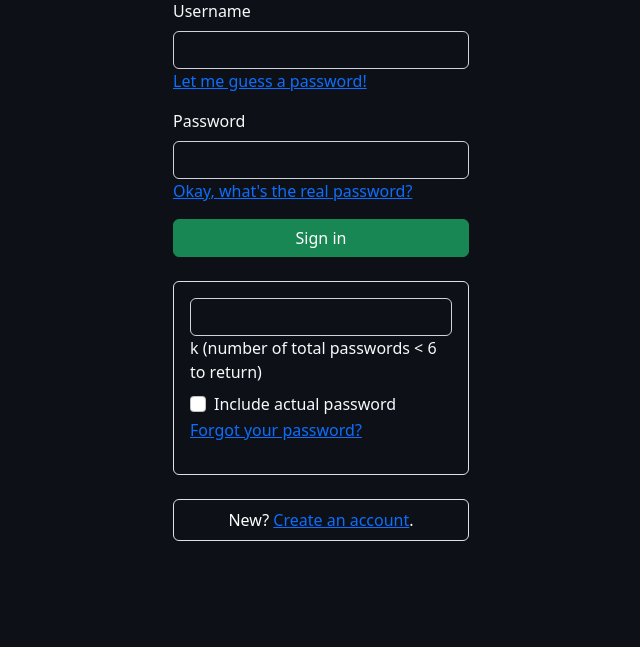
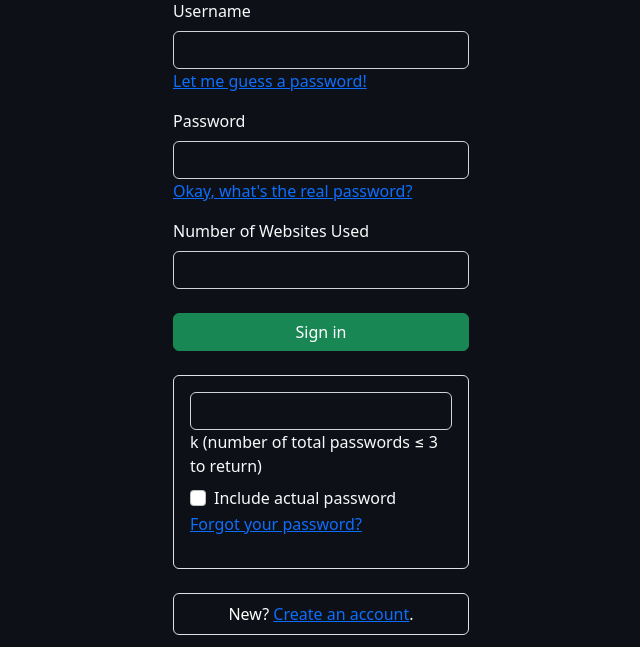
Before and after one commit to ntrllog/CS5540-HoneyGen, a Flask app: page / in a window 1280 px wide. Shown: the part 153-800 px from the top of the page, without its empty margins (319-959 px from the left). Run offline with Flask 2, Linux system fonts and the light colour scheme; some libraries are stand-ins or nearby versions.

Commit message:
tunable parameters k and num websites

```diff
--- a/site1/app.py
+++ b/site1/app.py
@@ -28,15 +28,17 @@ def index():
 def login():
     username = escape(request.form['username'])
     password = escape(request.form['password'])
-    results_doc = db.results.find_one({'username': username})
+    num_websites = int(request.form['numwebsites'])
+    k = int(request.form['k'])
+    results_doc = db[f"results_w{num_websites}_k{k}"].find_one({'username': username})
     if not results_doc:
         results_doc = {'username': username, 'success': 0, 'failures': 0}
-        db.results.insert_one(results_doc)
+        db[f"results_w{num_websites}_k{k}"].insert_one(results_doc)
     if verify_user(username, password):
-        db.results.update_one({'username': username}, {'$inc': {'success': 1}})
+        db[f"results_w{num_websites}_k{k}"].update_one({'username': username}, {'$inc': {'success': 1}})
         session['successmsg'] = 'Success!'
     else:
-        db.results.update_one({'username': username}, {'$inc': {'failures': 1}})
+        db[f"results_w{num_websites}_k{k}"].update_one({'username': username}, {'$inc': {'failures': 1}})
         session['errormsg'] = 'Invalid username or password!'
     return redirect(url_for('index'))
 
@@ -64,7 +66,7 @@ def forgotpw():
         return password
 
     k = int(request.form['k']) if 'k' in request.form else 2
-    k = k if k <= 5 else 5
+    k = k if k <= 3 else 3
     k = k if k > 0 else 1
 
     include_actual = escape(request.form['include_actual'])
--- a/site1/templates/index.html
+++ b/site1/templates/index.html
@@ -25,7 +25,7 @@
       <form method="post" action="login">
         <div class="form-outline">
           <label class="form-label text-light" for="username">Username</label>
-          <input type="text" id="username" name="username" class="form-control" />
+          <input type="text" id="username" name="username" class="form-control" required/>
         </div>
         <p><a id="getuserlink" class="mb-4" href="#">Let me guess a password!</a></p>
 
@@ -36,13 +36,18 @@
         <p><a id="getpwlink" class="mb-4" href="#">Okay, what's the real password?</a></p>
         <p id="getpassword" class="text-light"></p>
 
+        <div class="form-outline mb-4">
+          <label class="form-label text-light" for="numwebsites">Number of Websites Used</label>
+          <input type="number" id="numwebsites" name="numwebsites" class="form-control" min="1" max="3" required/>
+        </div>
+
         <button type="submit" class="btn btn-success w-100">Sign in</button>
 
         <div class="border mt-4 rounded">
           <div class="p-3">
             <div class="form-outline">
-              <input type="number" id="k" name="k" class="form-control" />
-              <label class="form-label text-light" for="k">k (number of total passwords &lt; 6 to return)</label>
+              <input type="number" id="k" name="k" class="form-control" min="1" max="3" required/>
+              <label class="form-label text-light" for="k">k (number of total passwords &le; 3 to return)</label>
             </div>
             <div class="form-check">
               <input class="form-check-input" type="checkbox" value="" id="include">
@@ -67,8 +72,8 @@
           alert('Username required!');
           return;
         }
-        if (!$('#k').val() || $('#k').val() > 5) {
-          alert('k required and <= 5');
+        if (!$('#k').val() || $('#k').val() > 3 || $('#k').val() < 0) {
+          alert('k required and <= 3');
           return;
         }
         const t = setInterval(() => {
```
Also changed, not shown: site2/app.py (+7 -5 lines), site2/templates/index.html (+10 -5 lines), README.md.
